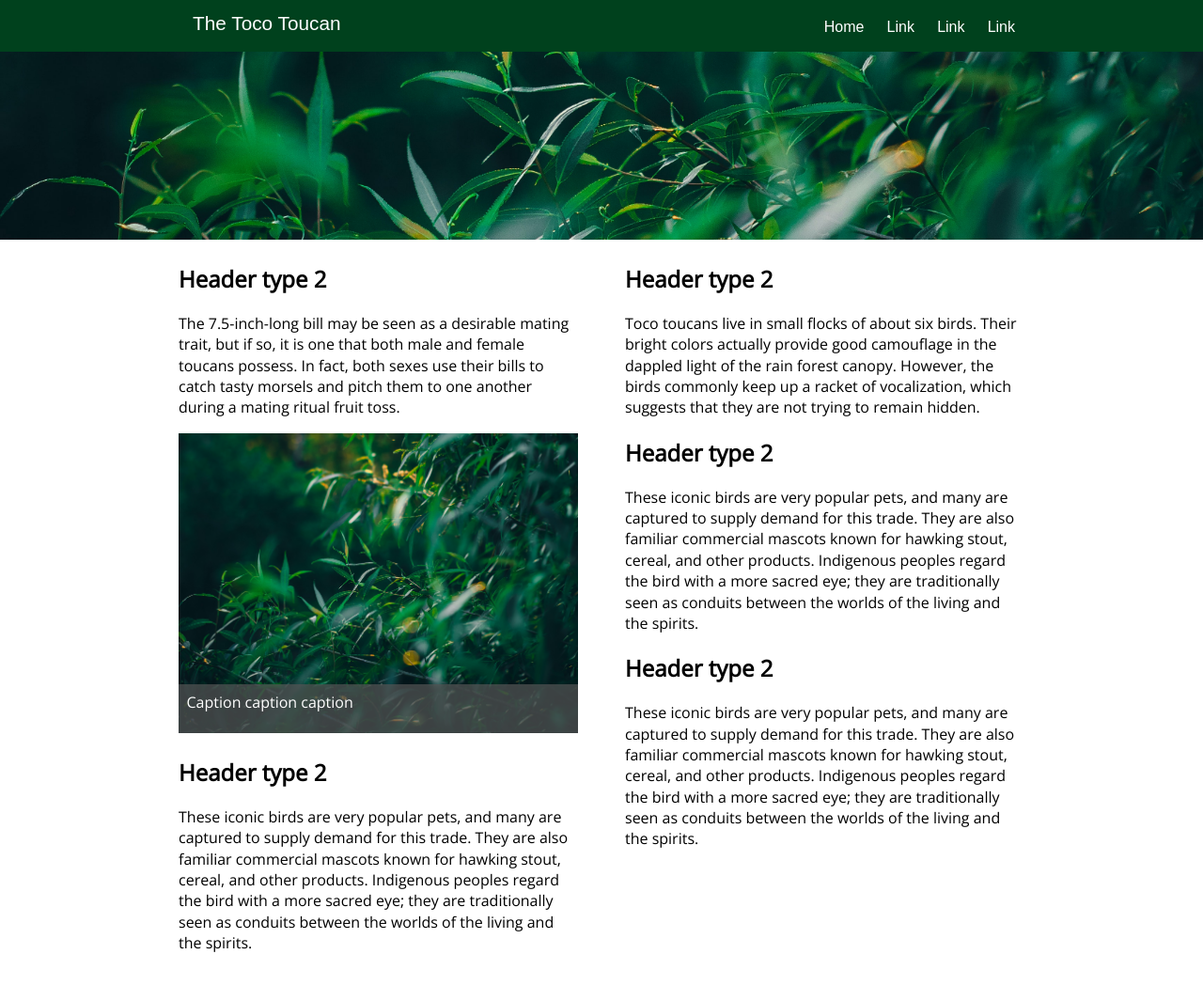
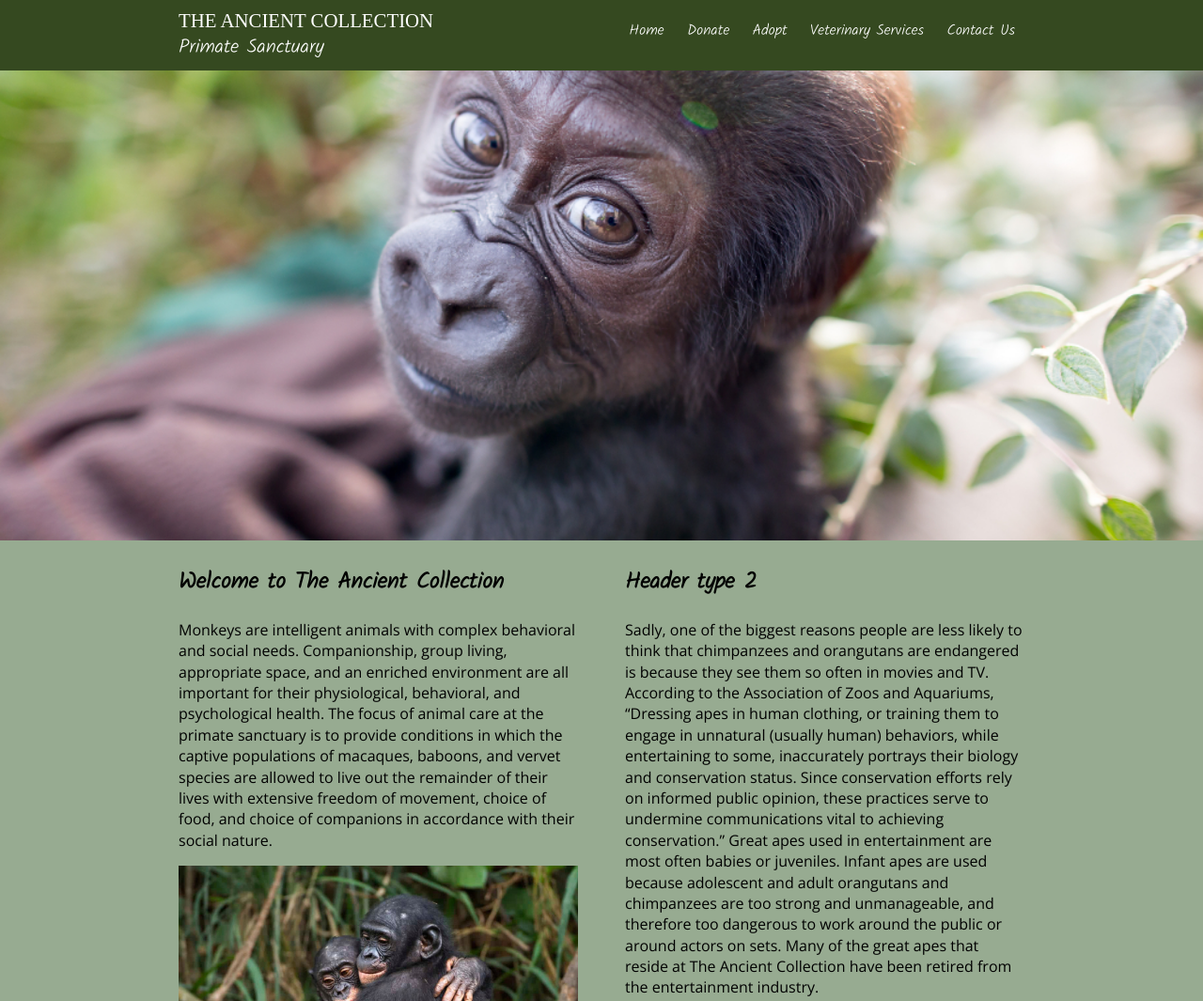
Before and after one commit to daltonleework/option-2, a plain HTML site: page index.html in a window 1280 px wide. Shown: the top 1065 px of the page at 94% size. Drawn offline with nearby package versions, Linux system fonts and the light colour scheme; a web font is replaced by a local one.

Commit message:
Add files via upload

```diff
--- a/index.html
+++ b/index.html
@@ -11,7 +11,8 @@
 	    <script src="nav.js"></script>
 	    <!-- End of group- You can change code again after this -->
 
-	    <title>CHANGE ME</title>
+<link rel="preconnect" href="https://fonts.googleapis.com"><link rel="preconnect" href="https://fonts.gstatic.com" crossorigin><link href="https://fonts.googleapis.com/css2?family=Bellota+Text:wght@700&family=Kalam:wght@300&display=swap" rel="stylesheet">
+	    <title>The Ancient Collection Primate Sanctuary</title>
 		<link href="https://fonts.googleapis.com/css?family=Cabin:400,600|Open+Sans" rel="stylesheet">
     <!-- NOTE: Google font that you can remove and put in yours -->
 	</head>
@@ -30,7 +31,7 @@
 	    <nav id="mainNav" class="mainNav">
 		   <div class="navcontainer">
 			   <span class="nav-grid">
-				   <span id="logo"><a href="index.html">The Toco Toucan</a></span>
+				   <span id="logo"><a href="index.html">THE ANCIENT COLLECTION<br><span class="subheading">Primate Sanctuary</span></a></span>
 		    		<label class="navBars" for="xBxHack">
 		    			<i class="fa fa-bars"></i>
 		                <!-- hamburgerc icon -->
@@ -39,9 +40,10 @@
 	    		<ul id="menu" class="menu">
 	                <!-- NOTE Change links below -->
 	    			<li><a href="index.html">Home</a></li>
-	    			<li><a href="#">Link</a></li>
-	    			<li><a href="#">Link</a></li>
-	    			<li><a href="#">Link</a></li>
+	    			<li><a href="#">Donate</a></li>
+	    			<li><a href="#">Adopt</a></li>
+	    			<li><a href="#">Veterinary Services</a></li>
+						<li><a href="#">Contact Us</a></li>
 	                <!-- Some of these links above won't be developed - make sure those have a hashtag in the link address so it will keep users from visiting a broken page.-->
 	    		</ul>
 	    	</div><!-- end NAV container-->
@@ -51,7 +53,7 @@
 		<!-- NOTE Use this h1 above if you want the company text BELOW the Nav bar  -->
 
 		<div class="hero-homepage">
-			<img src="images/green.jpg" alt="hero img">
+			<img src="images/babymonkey.jpg" alt="poophead">
 		</div>
 		<div class="wrapper">
 			<!-- NOTE the wrapper class will keep content from touching the edge of the screen. If you want something all the way across, like an image, you might need to enter that HTML before or after the wrapper div, or close the wrapper div, then add your code that you want to be edge to edge, then start the wrapper div again  -->
@@ -59,20 +61,21 @@
 			<div class="grid"><!-- Start grid - a row of two columns-->
 				<div class="col">
 
-					<h2>Header type 2</h2>
+					<h2>Welcome to The Ancient Collection</h2>
 
-					<p>The 7.5-inch-long bill may be seen as a desirable mating trait, but if so, it is one that both male and female toucans possess. In fact, both sexes use their bills to catch tasty morsels and pitch them to one another during a mating ritual fruit toss.</p>
+					<p>Monkeys are intelligent animals with complex behavioral and social needs. Companionship, group living, appropriate space, and an enriched environment are all important for their physiological, behavioral, and psychological health. The focus of animal care at the primate sanctuary is to provide conditions in which the captive populations of macaques, baboons, and vervet species are allowed to live out the remainder of their lives with extensive freedom of movement, choice of food, and choice of companions in accordance with their social nature.</p>
 
 					<figure>
-						<img src="images/green.jpg" alt="The Toco Toucan" />
+						<img src="images/huggingmonkeys.jpg" alt="Finn and Jake" />
 
 						<figcaption>
-						Caption caption caption
+						Click here to DONATE today!
 						</figcaption>
 					</figure>
 
+					<br>
 					<h2>Header type 2</h2>
-					<p>These iconic birds are very popular pets, and many are captured to supply demand for this trade. They are also familiar commercial mascots known for hawking stout, cereal, and other products. Indigenous peoples regard the bird with a more sacred eye; they are traditionally seen as conduits between the worlds of the living and the spirits.</p>
+					<p>We aim to provide a lifelong, high standard of care without being needlessly intrusive. Our facility is unique among U.S. sanctuaries in that it is one of the very few to provide large free-ranging environments that allow the majority of the monkeys to live as natural a life as possible with a minimal amount of human interference. Our sanctuary has remained nonprofit since its establishment in 1996.</p>
 
 				</div><!-- end 1st columns-->
 
@@ -80,7 +83,7 @@
 
 					<h2>Header type 2</h2>
 
-					<p>Toco toucans live in small flocks of about six birds. Their bright colors actually provide good camouflage in the dappled light of the rain forest canopy. However, the birds commonly keep up a racket of vocalization, which suggests that they are not trying to remain hidden.</p>
+					<p>Sadly, one of the biggest reasons people are less likely to think that chimpanzees and orangutans are endangered is because they see them so often in movies and TV. According to the Association of Zoos and Aquariums, “Dressing apes in human clothing, or training them to engage in unnatural (usually human) behaviors, while entertaining to some, inaccurately portrays their biology and conservation status. Since conservation efforts rely on informed public opinion, these practices serve to undermine communications vital to achieving conservation.” Great apes used in entertainment are most often babies or juveniles. Infant apes are used because adolescent and adult orangutans and chimpanzees are too strong and unmanageable, and therefore too dangerous to work around the public or around actors on sets. Many of the great apes that reside at The Ancient Collection have been retired from the entertainment industry.</p>
 
 					<h2>Header type 2</h2>
 					<p>These iconic birds are very popular pets, and many are captured to supply demand for this trade. They are also familiar commercial mascots known for hawking stout, cereal, and other products. Indigenous peoples regard the bird with a more sacred eye; they are traditionally seen as conduits between the worlds of the living and the spirits.</p>
@@ -103,7 +106,7 @@
 	<footer>
 		<div class="footer-wrapper">
 
-			<p>Copyright &copy; 1996-2015 National Geographic Society</p>
+			<p>Copyright &copy; 1996-2022 The Ancient Collection</p>
 
 			<div class="fa fa-facebook-official"> </div>
 			<div class="fa fa-twitter"> </div>
--- a/styles.css
+++ b/styles.css
@@ -1,5 +1,6 @@
 /* MOBILE STYLES BELOW ----------------------- */
 body{
+  background: #97AB91;
   margin: 0;
   padding:0;
   /* Leave the margin and padding to 0 */
@@ -13,12 +14,16 @@ If the logo is in the navigation bar, you will find more logo styles lower down
 #logo{
     /* NOTE If you change the font size then also look into changing the hamberger menu font size - You might want to keep them the same - but not too large. Check how it looks on your phone. */
     font-size: 1.3em;
+    font-family: 'Bellota Text';
     /* Change the size based on how long the name is for your company. If your name is too long, then move it ourside the nav bar. Look in the HTML for the h1 comments for help */
-    width:200px;
+    /* width:200px; */
     display: block;
     margin-bottom: 20px;
 }
 
+.subheading{
+    font-family: 'Kalam'
+}
 
 p{
   line-height: 1.4;
@@ -44,6 +49,7 @@ h1{
 }
 
 h2{
+  font-family: 'Kalam', helvetica, sans-serif;
 
 }
 
@@ -52,7 +58,7 @@ h3{
 }
 
 .hero-homepage img{
-    height: 200px;
+    height: 250px;
     width: 100%;
     object-fit: cover;
     /* https://www.w3schools.com/cssref/css3_pr_object-fit.php */
@@ -70,14 +76,17 @@ figure img{
     width:100%;
     /* This will keep the image and the caption the same width. If your photo looks pixelated, you will need a hi-res image */
 }
-figcaption{
-	position: absolute;
-	bottom:5px;
-	background: rgba(85,85,85,0.70);
-	height: 35px;
-	width: 96%;
-	color:white;
-	padding:2%;
+figcaption {
+    position: absolute;
+    bottom: -10px;
+    background: #354920;
+    height: 25px;
+    left: 50px;
+    width: 65%;
+    text-align: center;
+    color: white;
+    padding: 2%;
+    font-family: 'Bellota Text';
 }
 /* END Images with a caption along the bottom styles ---*/
 
@@ -154,7 +163,7 @@ footer div{
 nav #logo a{
     display:inline;
     /* Added this b/c once the logo was a link, i moved down and wasn't inline with the hamburget menu and other links */
-    padding-left:15px;
+    padding-left:0px;
     /* Added this b/c once it was a link it moved to the right too much. This lowers the left padding. */
 }
 /* NOTE START Mobile Navigation styles ------------- */
@@ -166,11 +175,11 @@ nav #logo a{
 }
 /* Navigation bar styles */
 .mainNav {
-  background: #00411d;
+  background: #354920;
   /* Change bar color */
   color:#ffffff;
   /* Text color - For hamburger and company name*/
-  height: 55px;
+  height: 75px;
   /* How tall the nav bar is -
   NOTE This number needs to be in sync with the top number for .mainnav .menu below */
   position: relative;
@@ -182,13 +191,13 @@ nav a{
   text-decoration: none;
   color: #fff;
   /* NOTE LINK color for company name*/
-  font-family:  sans-serif;
+  /* font-family:  sans-serif; */
 }
 .mainNav a {
   text-decoration: none;
 }
 .mainNav .menu {
-  background: #00411d;
+  background: #354920;
   /* Change the bar color above */
   box-shadow: inset 0 1px 5px rgba(0, 0, 0, 0.1);
   border-top: 1px solid #efefef;
@@ -199,7 +208,7 @@ nav a{
   text-align: center;
   /*POSITION*/
   position: absolute;
-  top: 55px;
+  top: 75px;
   /* NOTE Main nav height and this number need to be the same for drop down menu */
   right: 0;
   left: 0;
@@ -212,6 +221,7 @@ nav a{
   /* Change to bold if you want */
   display: block;
   padding: 15px;
+  font-family: 'Kalam'
 }
 .mainNav .menu a:hover {
   background: #292938;
@@ -259,6 +269,12 @@ nav a{
 /* END MOBILE STYLES  --------------------- */
 /* Medium size screen styles below -------- */
 @media only screen and (min-width: 700px) {
+
+  .hero-homepage img{
+      height: 500px;
+
+
+  }
 
   .wrapper{
     width:85%;
```
Also changed, not shown: images/babymonkey.jpg (added), images/huggingmonkeys.jpg (added), images/sadmonkeys.jpg (added).
